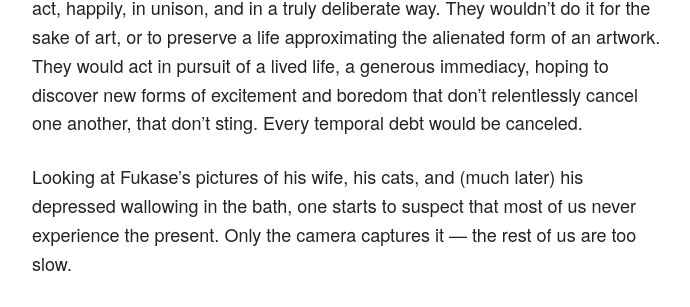
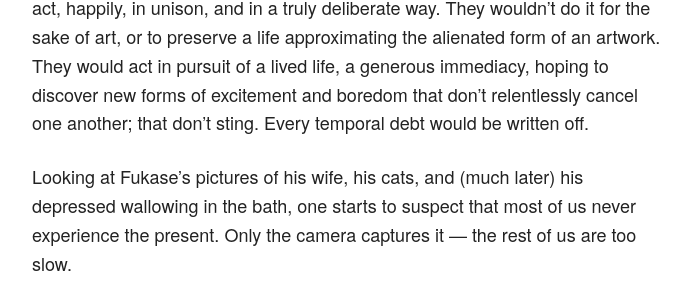
Before and after one commit to mt-trash/mt-trash.github.io, a Jekyll site: the page built from _posts/2016-01-01-augenblick.md, in a window 1280 px wide and 900 px high, scrolled down 4203 px. Shown: the part 470-777 px from the top of the window, without its empty margins (223-913 px from the left). Built offline with Jekyll 4.4.1, drawn with Linux system fonts in a browser that asks for light colours; some of the changed text lies outside the part shown.

Commit message:
edit to fukase post

```diff
--- a/_posts/2016-01-01-augenblick.md
+++ b/_posts/2016-01-01-augenblick.md
@@ -24,6 +24,6 @@ Aesthetic pleasures are always closely connected to the deliberateness of art an
 
 {% include image-no-link.html file="/images/fukase-gallery.jpg" alt="fukase-gallery.jpg" %}
 
-Depressed people wait for something that can only materialise if they stop waiting; depression is hope travestied. If the world's depressed people could only make their unworldly disinterest more complete and uncompromising — if they could force themselves to stop waiting and watching — then they would act, happily, in unison, and in a truly deliberate way. They wouldn't do it for the sake of art, or to preserve a life approximating the alienated form of an artwork. They would act in pursuit of a lived life, a generous immediacy, hoping to discover new forms of excitement and boredom that don't relentlessly cancel one another, that don't sting. Every temporal debt would be canceled.
+Depressed people wait for something that can only materialise if they stop waiting; depression is hope travestied. If the world's depressed people could only make their unworldly disinterest more complete and uncompromising — if they could force themselves to stop waiting and watching — then they would act, happily, in unison, and in a truly deliberate way. They wouldn't do it for the sake of art, or to preserve a life approximating the alienated form of an artwork. They would act in pursuit of a lived life, a generous immediacy, hoping to discover new forms of excitement and boredom that don't relentlessly cancel one another; that don't sting. Every temporal debt would be written off.
 
 Looking at Fukase's pictures of his wife, his cats, and (much later) his depressed wallowing in the bath, one starts to suspect that most of us never experience the present. Only the camera captures it — the rest of us are too slow.
```
